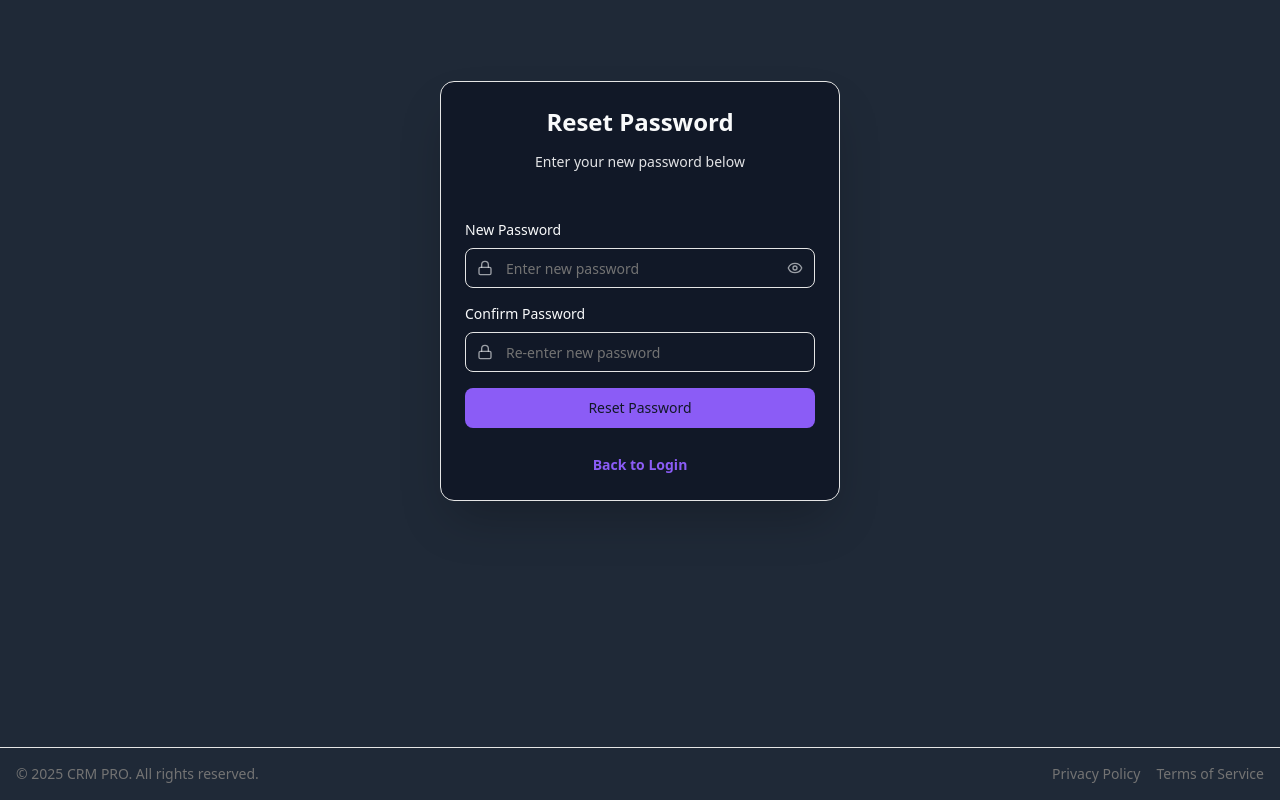
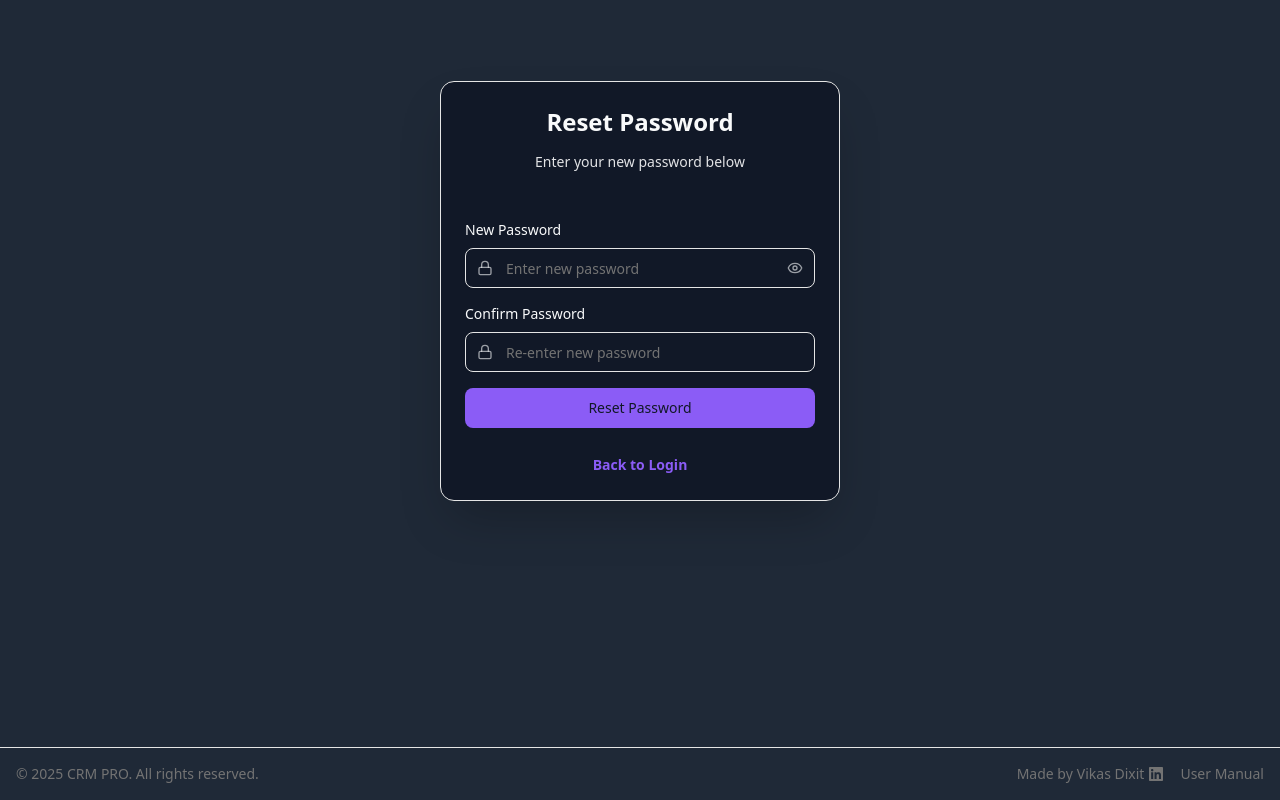
Before and after one commit to Vd7905/CRM, a React (Vite) app in the folder CRM_Frontend/: page /reset-password/1 in a window 1280 px wide. Shown: the part 198-998 px from the top of the page. Built offline with nearby package versions, Linux system fonts and the light colour scheme.

Commit message:
ui-update

```diff
--- a/CRM_Frontend/index.html
+++ b/CRM_Frontend/index.html
@@ -4,10 +4,10 @@
     <meta charset="UTF-8" />
     <link rel="icon" type="image/svg+xml" href="/vite.svg" />
     <meta name="viewport" content="width=device-width, initial-scale=1.0" />
+    <meta name="theme-color" content="#000000" />
     <title>crm-frontend</title>
     </head>
   <body>
-    <div id="root"></div>
     <div id="root" style="width:100%; height:100%"></div>
     <script type="module" src="/src/main.jsx"></script>
   </body>
--- a/CRM_Frontend/src/components/LoginForm.jsx
+++ b/CRM_Frontend/src/components/LoginForm.jsx
@@ -32,13 +32,6 @@ export default function LoginForm() {
   const navigate = useNavigate();
   const { setUser } = useContext(AuthContext);
 
-  // debug helper to see if something cleared localStorage
-  useEffect(() => {
-    console.info("LoginForm mounted — theme, color in localStorage:", {
-      theme: localStorage.getItem("theme"),
-      color: localStorage.getItem("color"),
-    });
-  }, []);
 
   // Save tokens & user properly
   const storeUserData = (user, accessToken, refreshToken) => {
@@ -265,7 +258,7 @@ export default function LoginForm() {
                       onError={() => toast.error("Google login failed")}
                       size="large"
                       text="continue_with"
-                      width="100%"
+                      width="100vw"
                     />
                   </div>
 
--- a/CRM_Frontend/src/components/layout/Footer.jsx
+++ b/CRM_Frontend/src/components/layout/Footer.jsx
@@ -1,11 +1,33 @@
+import { FaLinkedin } from "react-icons/fa";
+
 export function Footer() {
   return (
     <footer className="w-full border-t border-border bg-background text-muted-foreground text-sm py-4 mt-8">
       <div className="container mx-auto flex flex-col md:flex-row items-center justify-between px-4">
         <p>© {new Date().getFullYear()} CRM PRO. All rights reserved.</p>
-        <div className="flex space-x-4">
-          <a href="#" className="hover:text-primary">Privacy Policy</a>
-          <a href="#" className="hover:text-primary">Terms of Service</a>
+
+        <div className="flex flex-col md:flex-row items-center md:space-x-4 space-y-2 md:space-y-0">
+          <p className="flex items-center space-x-1">
+            <span>Made by</span>
+            <a
+              href="https://www.linkedin.com/in/vikas-dixit-2846b21b9/"
+              target="_blank"
+              rel="noopener noreferrer"
+              className="flex items-center font-medium space-x-1 transition-colors group"
+            >
+              <span className="group-hover:text-primary">Vikas Dixit</span>
+              <FaLinkedin className="w-4 h-4 text-muted-foreground group-hover:text-[#0A66C2] transition-colors" />
+            </a>
+          </p>
+
+          <a
+            href=""
+            target="_blank"
+            rel="noopener noreferrer"
+            className="hover:text-primary font-medium transition-colors"
+          >
+            User Manual
+          </a>
         </div>
       </div>
     </footer>
```
Also changed, not shown: CRM_Frontend/src/components/3D/Interactive3DScene.jsx (line endings or trailing spaces).
